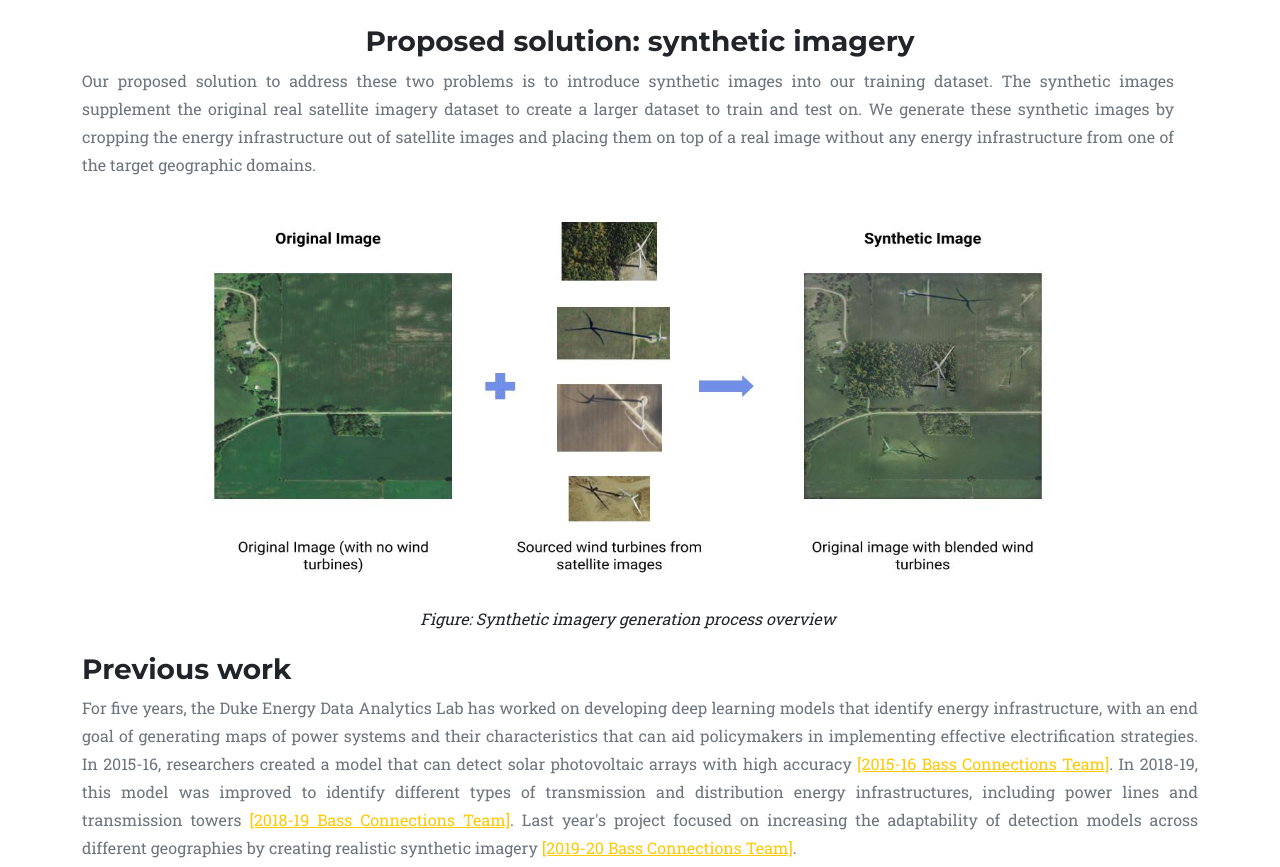
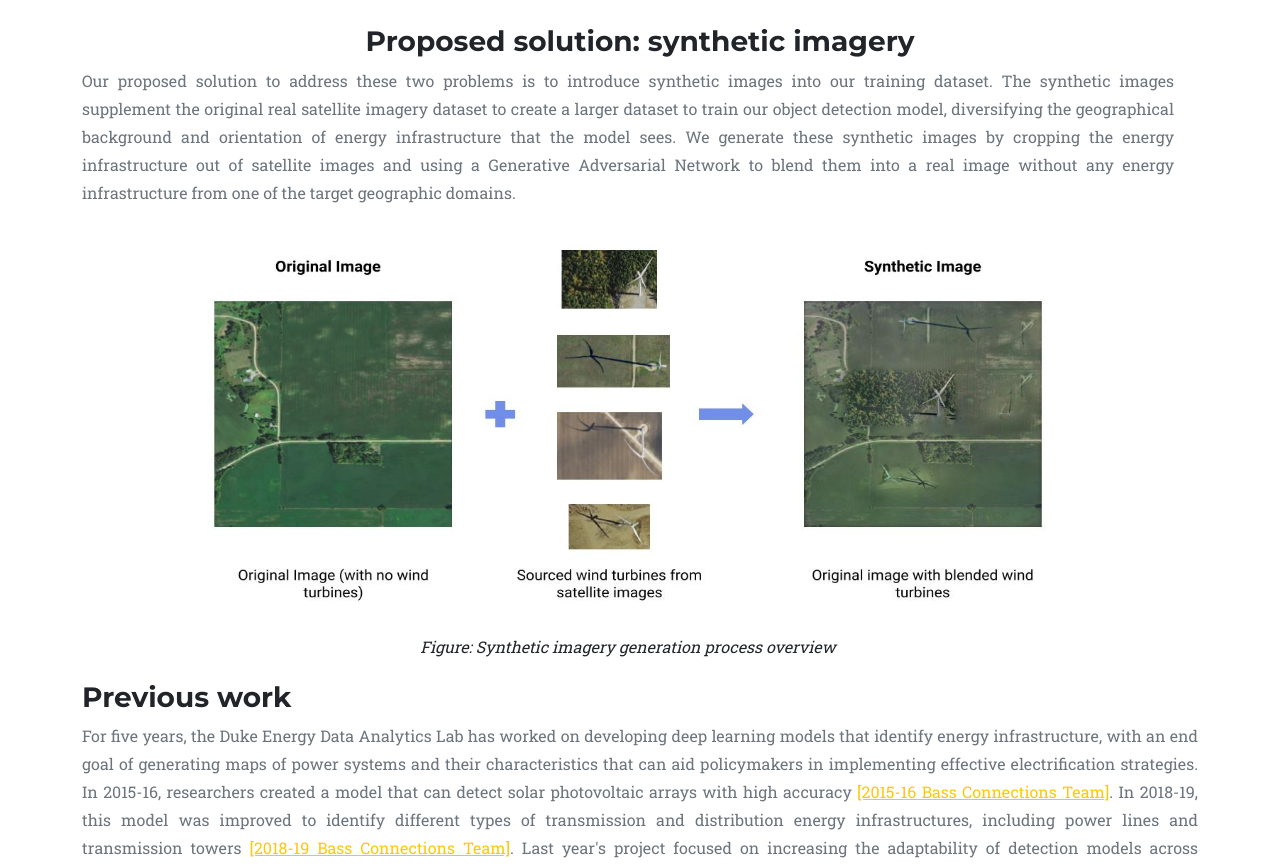
Before and after one commit to frankwillard/AIforArtificialWorlds, a website: page dist/index.html in a window 1280 px wide. Shown: the part 4526-5393 px from the top of the page. Drawn offline with nearby package versions, Linux system fonts and the light colour scheme; some icons are missing.

Commit message:
updated synthetic imagery

```diff
--- a/dist/index.html
+++ b/dist/index.html
@@ -215,8 +215,10 @@
                             <p class="text-muted" style="text-align: justify;">
                                 Our proposed solution to address these two problems is to introduce synthetic images into our training dataset.
                                 The synthetic images supplement the original real satellite imagery dataset to create a larger dataset to train
-                                and test on. We generate these synthetic images by cropping the energy infrastructure out of satellite images
-                                and placing them on top of a real image without any energy infrastructure from one of the target geographic domains.
+                                our object detection model, diversifying the geographical background and orientation of energy infrastructure that the model
+                                sees. We generate these synthetic images by cropping the energy infrastructure out of satellite images
+                                and using a Generative Adversarial Network to blend them into a real image without any energy infrastructure
+                                from one of the target geographic domains.
                             </p>
                         </div>
                         <div class="col-md-12">
```
